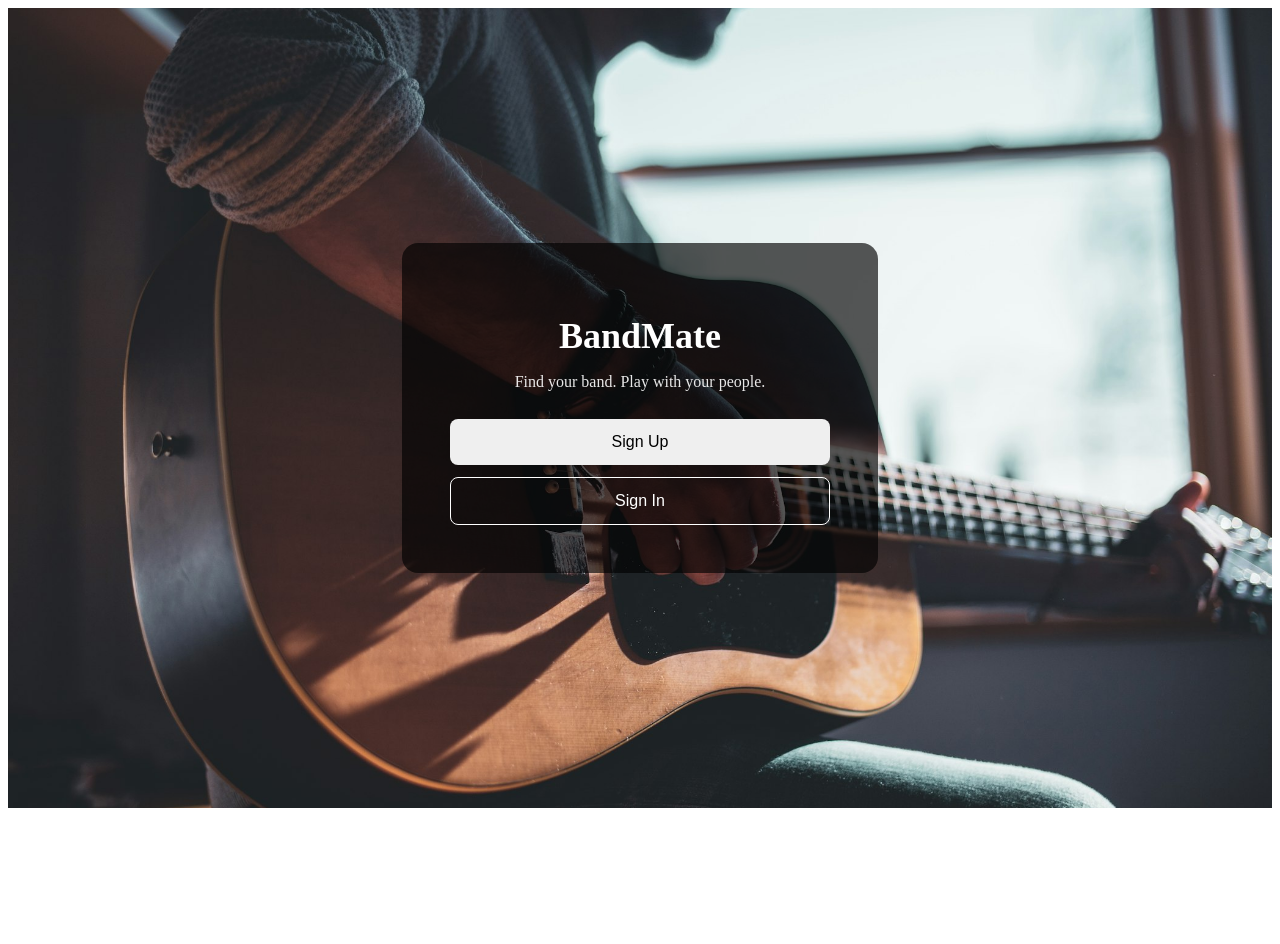
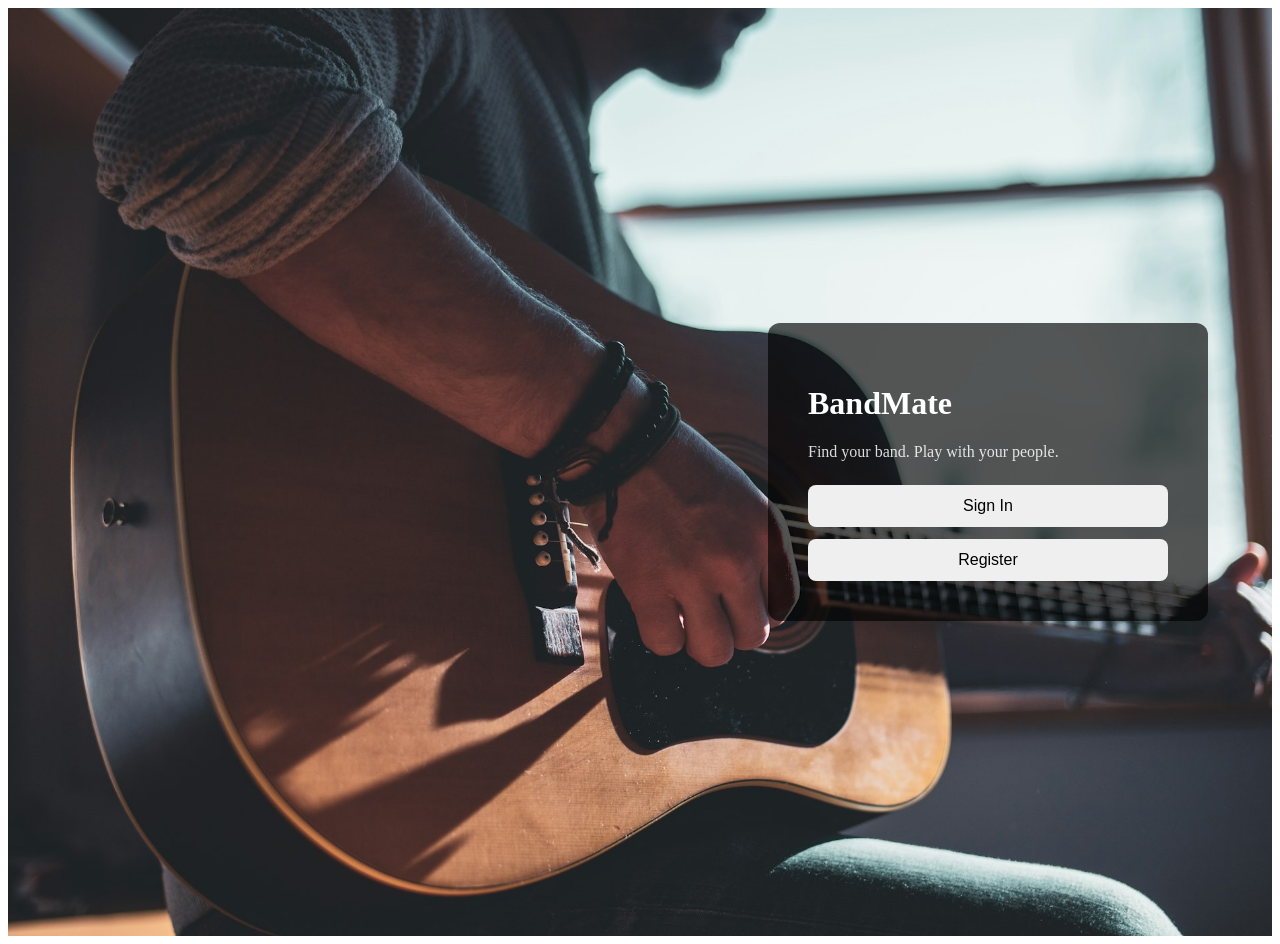
Before and after one commit to mejiasergio2002-max/BandMate, a Next.js app: page / in a window 1280 px wide. Before the commit the page ends 816 px from the top, so only its background shows below. Built offline with nearby package versions, Linux system fonts and the light colour scheme.

Commit message:
Fix landing page layout and styles

```diff
--- a/app/page.tsx
+++ b/app/page.tsx
@@ -8,57 +8,41 @@ export default function Page() {
         backgroundPosition: "center",
         display: "flex",
         alignItems: "center",
-        justifyContent: "center",
+        justifyContent: "flex-end",
+        padding: "4rem",
       }}
     >
       <div
         style={{
           background: "rgba(0,0,0,0.65)",
-          padding: "48px",
-          borderRadius: "16px",
+          padding: "2.5rem",
+          borderRadius: "12px",
           color: "white",
-          width: "380px",
-          textAlign: "center",
-          fontFamily: "serif",
+          width: "360px",
         }}
       >
-        <h1 style={{ fontSize: "36px", marginBottom: "12px" }}>
+        <h1 style={{ fontFamily: "serif", fontSize: "32px" }}>
           BandMate
         </h1>
 
-        <p style={{ opacity: 0.9, marginBottom: "28px" }}>
+        <p style={{ marginBottom: "1.5rem", opacity: 0.85 }}>
           Find your band. Play with your people.
         </p>
 
-        <button
-          style={{
-            width: "100%",
-            padding: "14px",
-            marginBottom: "12px",
-            fontSize: "16px",
-            borderRadius: "8px",
-            border: "none",
-            cursor: "pointer",
-          }}
-        >
-          Sign Up
-        </button>
-
-        <button
-          style={{
-            width: "100%",
-            padding: "14px",
-            fontSize: "16px",
-            borderRadius: "8px",
-            border: "1px solid white",
-            background: "transparent",
-            color: "white",
-            cursor: "pointer",
-          }}
-        >
-          Sign In
+        <button style={buttonStyle}>Sign In</button>
+        <button style={{ ...buttonStyle, marginTop: 12 }}>
+          Register
         </button>
       </div>
     </div>
   );
 }
+
+const buttonStyle = {
+  width: "100%",
+  padding: "12px",
+  fontSize: "16px",
+  borderRadius: "8px",
+  border: "none",
+  cursor: "pointer",
+};
```
